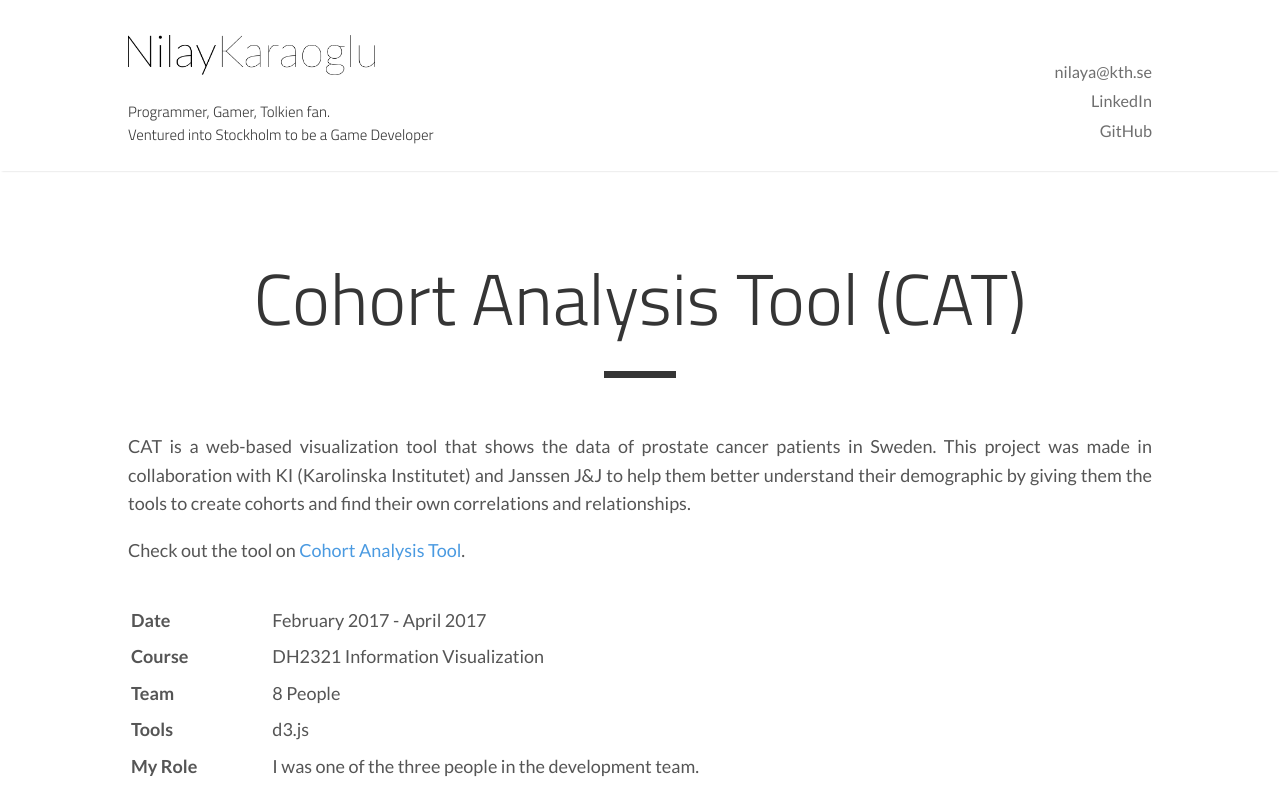
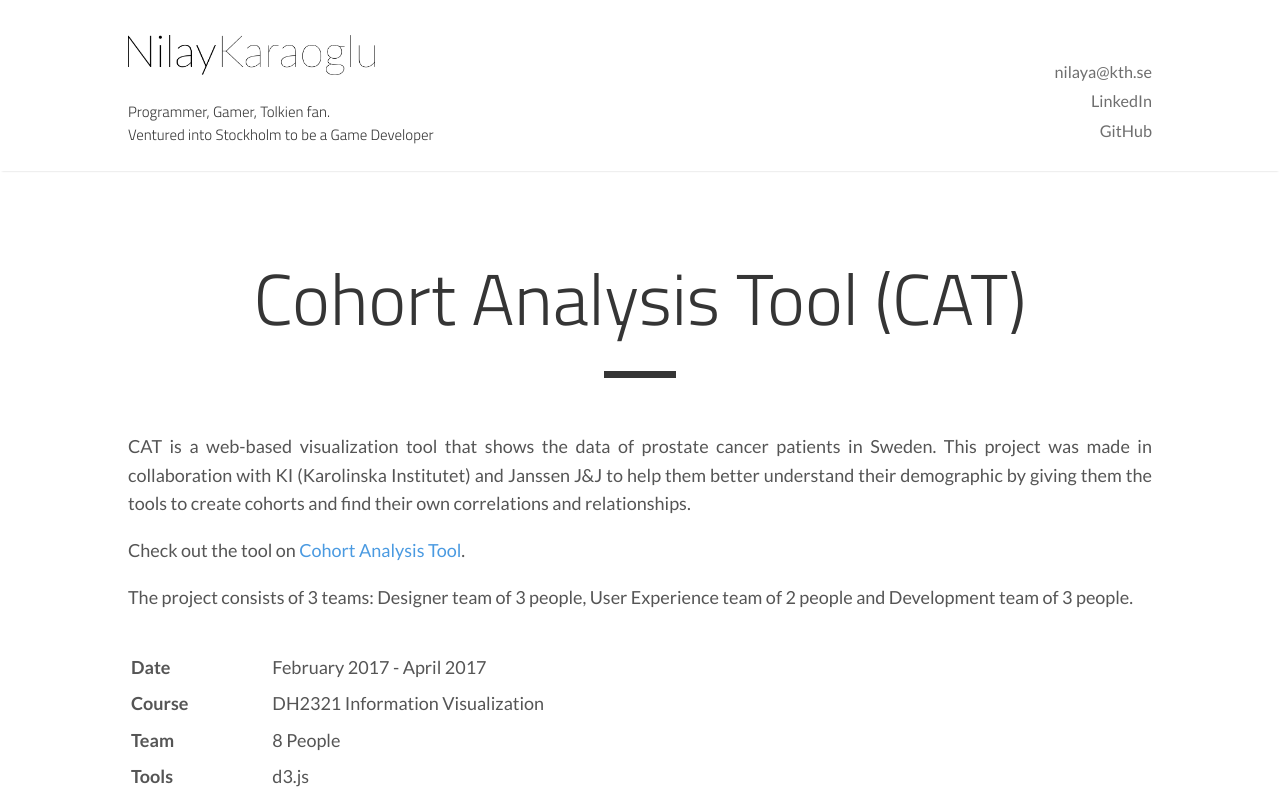
Before and after one commit to eowyn36/eowyn36.github.io, a Jekyll site: the page built from _projects/cohort-analysis-tool.md, in a window 1280 px wide. Shown: the top 803 px of the page. Built offline with Jekyll 4.4.1, drawn with Linux system fonts in a browser that asks for light colours; grey boxes are pictures that could not be loaded.

Commit message:
Project despription update

```diff
--- a/_projects/cohort-analysis-tool.md
+++ b/_projects/cohort-analysis-tool.md
@@ -12,6 +12,8 @@ CAT is a web-based visualization tool that shows the data of prostate cancer pat
 
 Check out the tool on [Cohort Analysis Tool](https://raghunayyar.github.io/IVI17).
 
+The project consists of 3 teams: Designer team of 3 people, User Experience team of 2 people and Development team of 3 people.
+
 {:.project-table}
 | Date | February 2017 - April 2017 |
 | Course | DH2321 Information Visualization |
```
